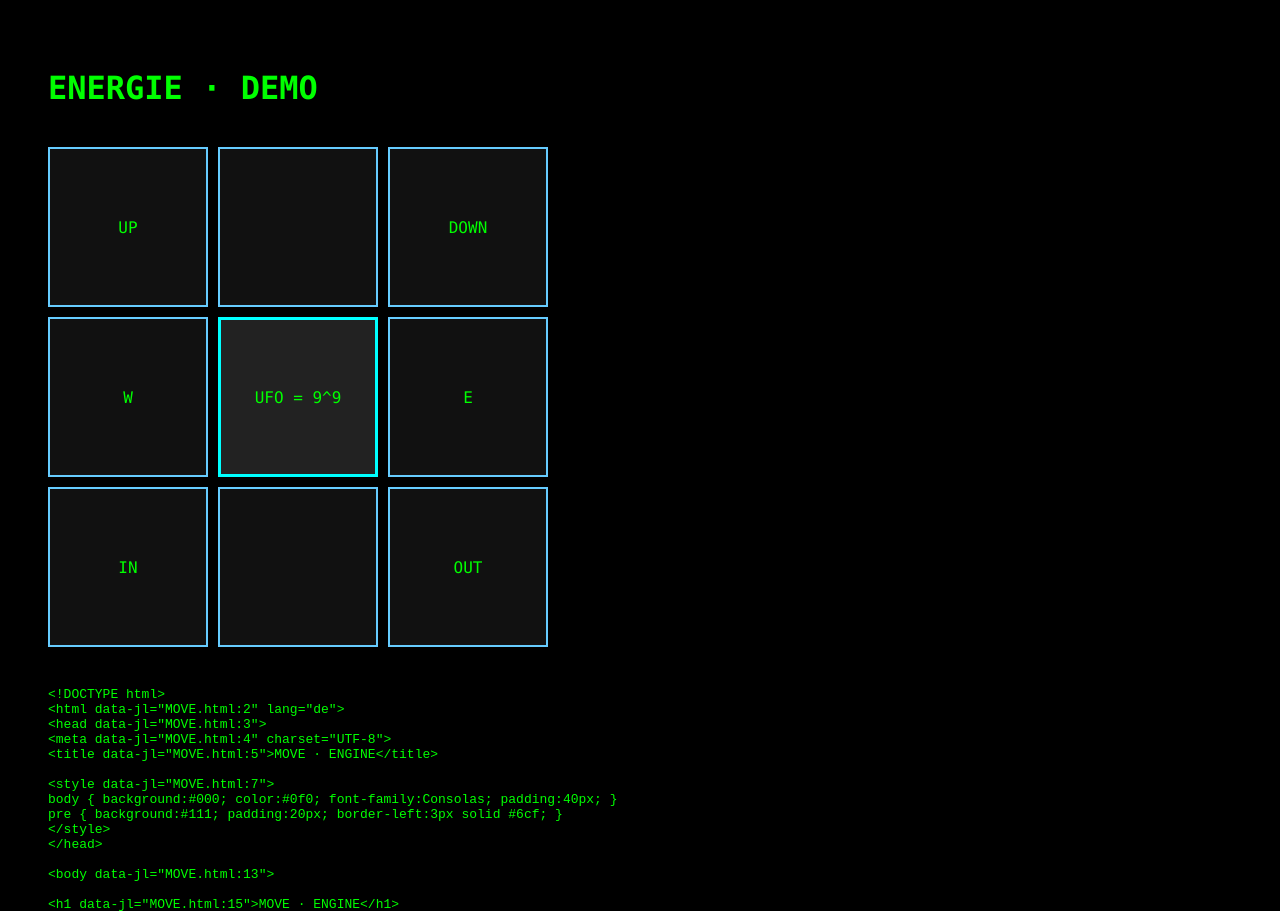
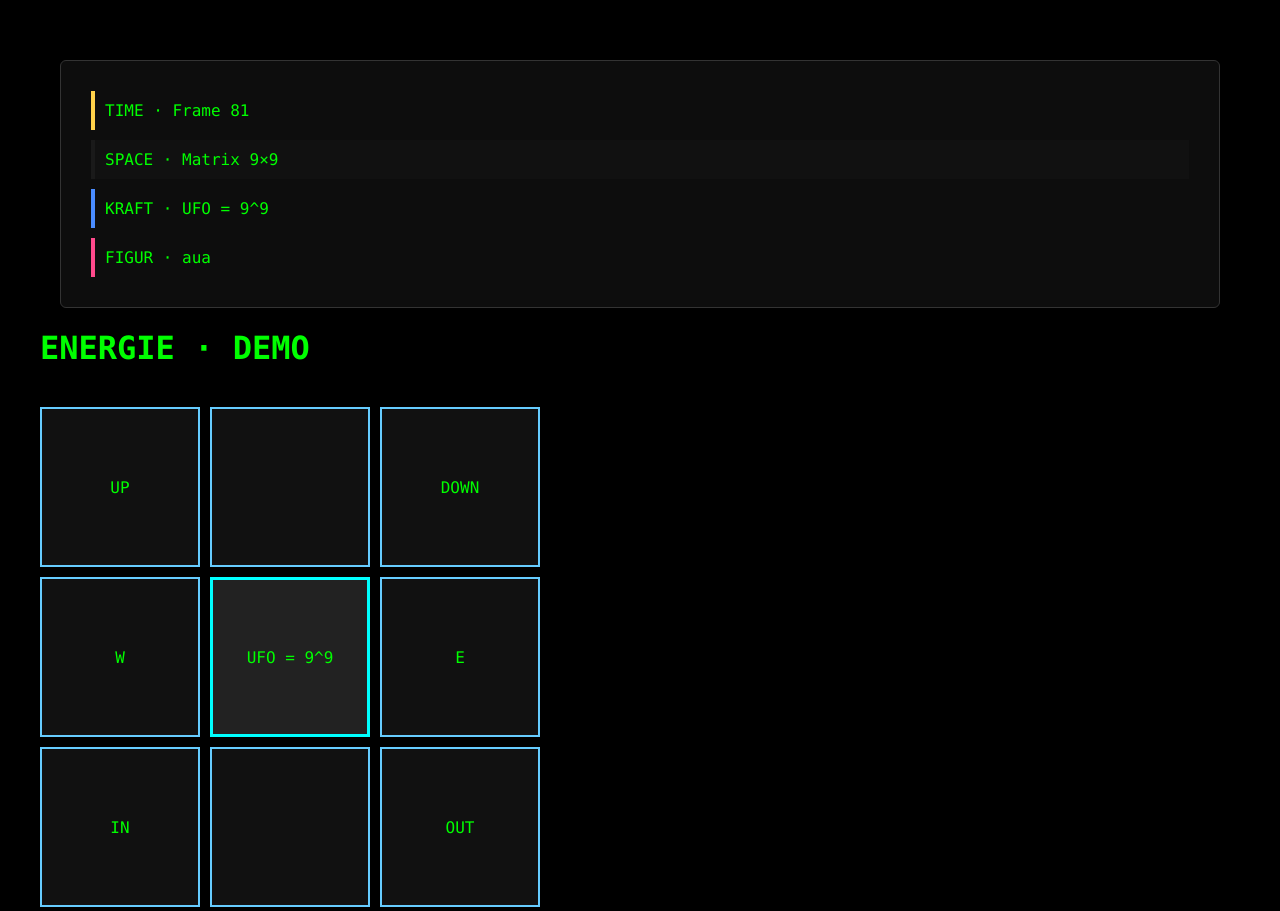
Before and after one commit to iki1uc/NC.world, a plain HTML site: page index.html in a window 1280 px wide. Shown: the top 911 px of the page. Drawn offline with Linux system fonts and the light colour scheme.

Commit message:
Update index.html

```diff
--- a/index.html
+++ b/index.html
@@ -3,6 +3,15 @@
 <head>
 <meta charset="UTF-8">
 <title>ENERGIE · DEMO</title>
+<link rel="stylesheet" href="css/NC.css">
+<link rel="stylesheet" href="css/rime.csstime">
+
+<div class="nc-panel">
+    <div class="nc-time">TIME · Frame 81</div>
+    <div class="nc-space">SPACE · Matrix 9×9</div>
+    <div class="nc-kraft">KRAFT · UFO = 9^9</div>
+    <div class="nc-figur">FIGUR · aua</div>
+</div>
 
 <style>
 body { background:#000; color:#0f0; font-family:Consolas; padding:40px; }
```
